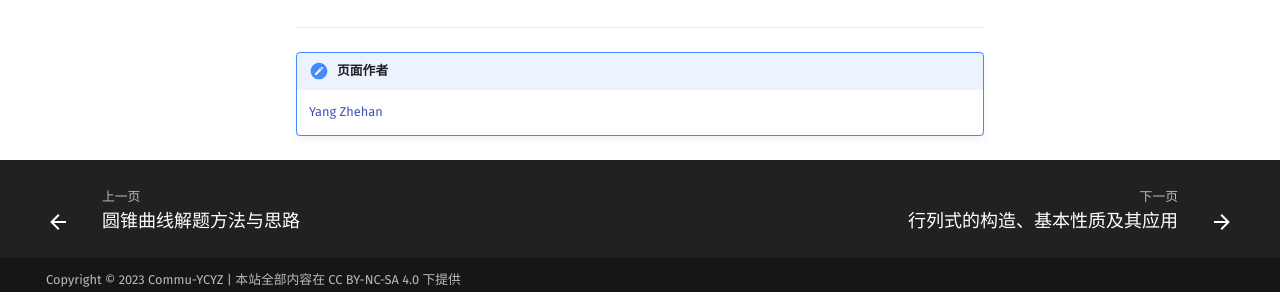
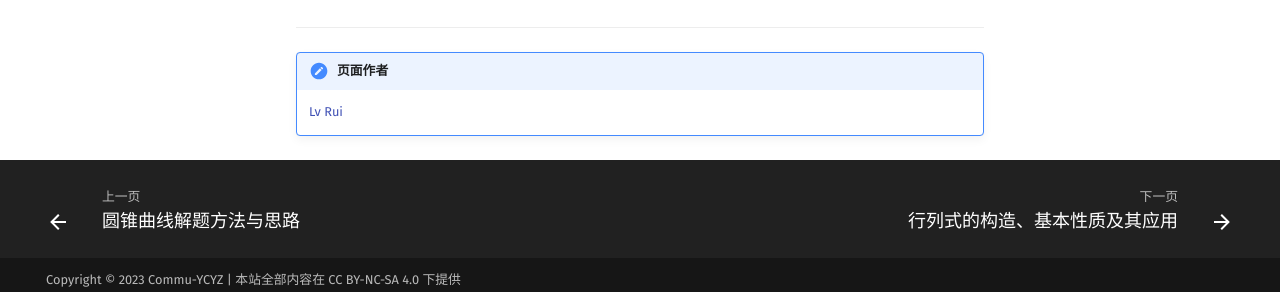
Before and after one commit to Commu-YCYZ/Commu-YCYZ, an MkDocs documentation site: the page built from docs/math/basic-calculus.md, in a window 1280 px wide and 900 px high, scrolled down 4619 px. Shown: the part 557-849 px from the top of the window. Built offline with MkDocs 1.6.1 and Material for MkDocs 9.7.7, drawn with Linux system fonts in a browser that asks for light colours; formulas are drawn with MathJax 3; comment, search, counter and statistics services are not loaded.

Commit message:
chore: 测试

```diff
--- a/docs/math/basic-calculus.md
+++ b/docs/math/basic-calculus.md
@@ -180,4 +180,4 @@ $f$ 是关于 $x$ 的函数，但是如果我们找到某个中间变量 $u$，
 
 ---
 !!! summary "页面作者"
-    [Yang Zhehan](mailto:yangzheh22@mails.tsinghua.edu.cn)
+    [Lv Rui](mailto:yangzheh22@mails.tsinghua.edu.cn)
```
